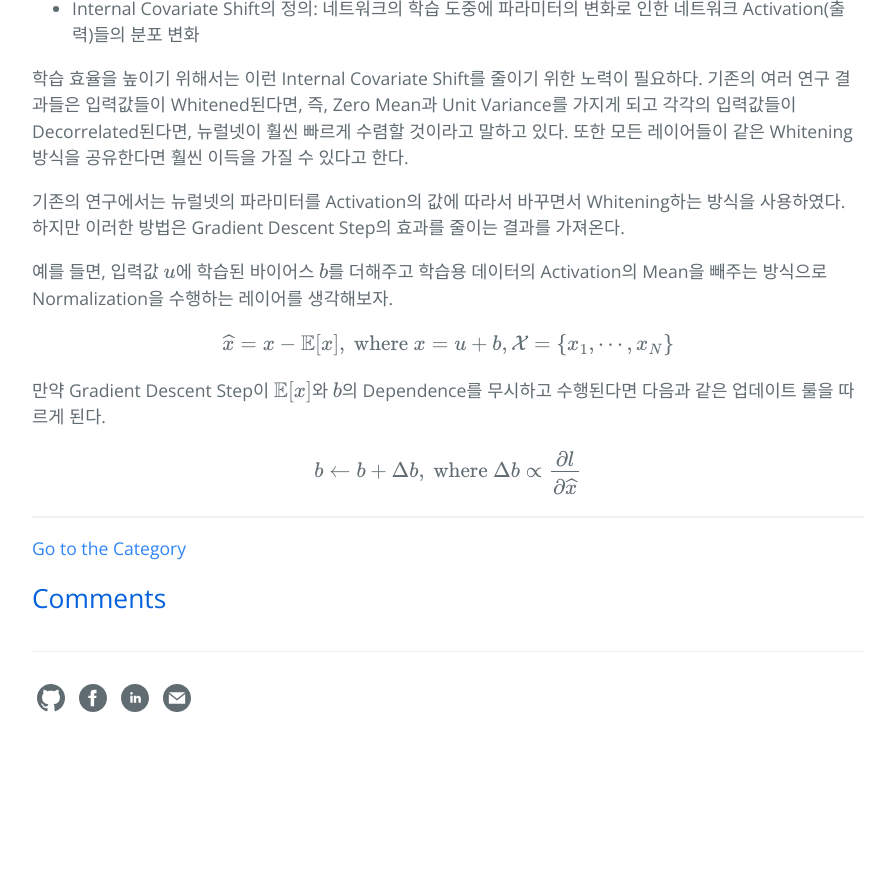
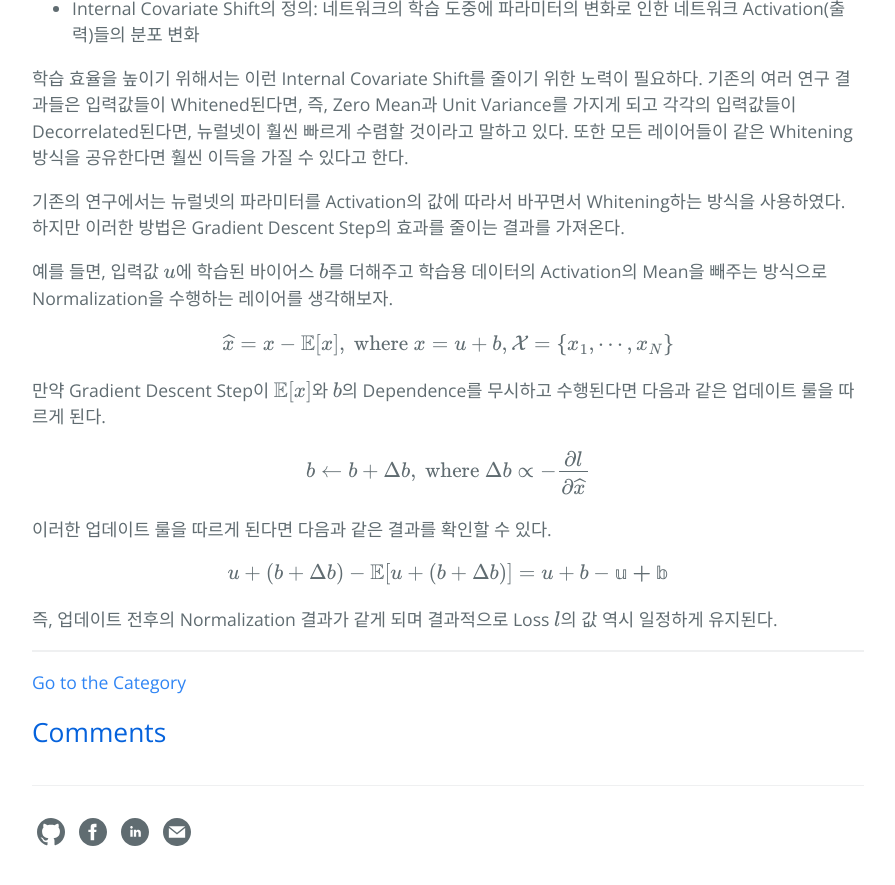
Before and after one commit to hcnoh/hcnoh.github.io, a Jekyll site: the page built from _posts/2018-11-27-batch-normalization.md, in a window 1280 px wide and 900 px high, scrolled down 3087 px. Shown: the top 885 px of the window, without its empty margins (192-1087 px from the left). Built offline with Jekyll 4.4.1, drawn with Linux system fonts in a browser that asks for light colours; formulas are drawn with MathJax 3; comment, search, counter and statistics services are not loaded; before the commit the page ends 3853 px from its top, so only the background shows below that.

Commit message:
Update 2018-11-27-batch-normalization.md

```diff
--- a/_posts/2018-11-27-batch-normalization.md
+++ b/_posts/2018-11-27-batch-normalization.md
@@ -95,4 +95,10 @@ $$\widehat{x} = x - \mathbb{E}[x], \ \text{where} \ x = u + b, \mathcal{X}=\{x_1
 
 만약 Gradient Descent Step이 $\mathbb{E}[x]$와 $$b$$의 Dependence를 무시하고 수행된다면 다음과 같은 업데이트 룰을 따르게 된다.
 
-$$b \leftarrow b + \Delta b, \ \text{where} \ \Delta b \propto \frac{\partial l}{\partial \widehat{x}}$$
+$$b \leftarrow b + \Delta b, \ \text{where} \ \Delta b \propto -\frac{\partial l}{\partial \widehat{x}}$$
+
+이러한 업데이트 룰을 따르게 된다면 다음과 같은 결과를 확인할 수 있다.
+
+$$ u + (b + \Delta b) - \mathbb{E}[u + (b + \Delta b)] = u + b - \mathbb{u + b} $$
+
+즉, 업데이트 전후의 Normalization 결과가 같게 되며 결과적으로 Loss $$l$$의 값 역시 일정하게 유지된다.
```
